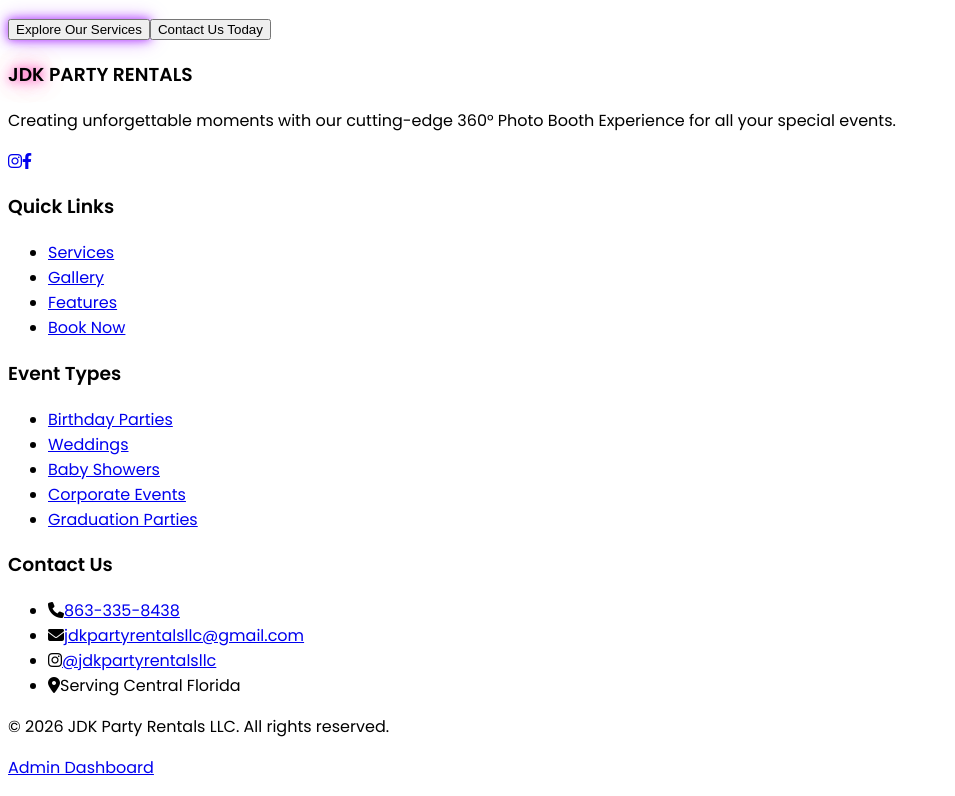
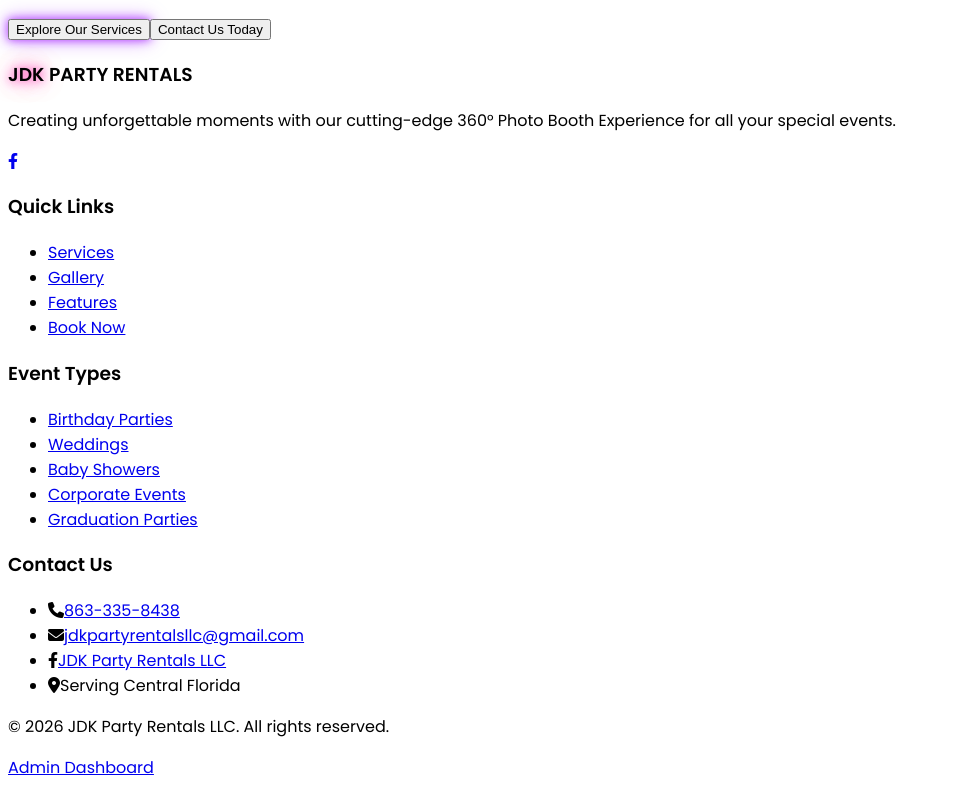
Before and after one commit to sylgag86/JDKPartyRental, a React (Vite) app in the folder client/: page /about in a window 1280 px wide. Shown: the part 4439-5235 px from the top of the page, without its empty margins (0-955 px from the left). Built offline with nearby package versions, Linux system fonts and the light colour scheme; what @shared/schema would draw is missing.

Commit message:
Remove Instagram link and update Facebook text
Removed Instagram link and icon from the footer, updated text for Facebook link.

```diff
--- a/client/src/components/layout/Footer.tsx
+++ b/client/src/components/layout/Footer.tsx
@@ -21,15 +21,6 @@ export default function Footer() {
             </p>
             <div className="flex gap-4">
               <a
-                href="https://www.instagram.com/jdkpartyrentalsllc"
-                target="_blank"
-                rel="noopener noreferrer"
-                className="w-10 h-10 bg-[hsl(var(--dark-bg))] rounded-full flex items-center justify-center text-white hover:bg-[hsl(var(--neon-pink))] transition-colors"
-                aria-label="Instagram"
-              >
-                <i className="fab fa-instagram"></i>
-              </a>
-              <a
                 href="https://www.facebook.com/JDKPartyRentalsllc"
                 target="_blank"
                 rel="noopener noreferrer"
@@ -38,7 +29,6 @@ export default function Footer() {
               >
                 <i className="fab fa-facebook-f"></i>
               </a>
-
             </div>
           </div>
 
@@ -161,14 +151,14 @@ export default function Footer() {
                 </a>
               </li>
               <li className="flex items-center gap-3">
-                <i className="fab fa-instagram text-[hsl(var(--neon-purple))]"></i>
+                <i className="fab fa-facebook-f text-[hsl(var(--neon-purple))]"></i>
                 <a
-                  href="https://www.instagram.com/jdkpartyrentalsllc"
+                  href="https://www.facebook.com/JDKPartyRentalsllc"
                   target="_blank"
                   rel="noopener noreferrer"
                   className="text-gray-300 hover:text-[hsl(var(--neon-purple))] transition-colors"
                 >
-                  @jdkpartyrentalsllc
+                  JDK Party Rentals LLC
                 </a>
               </li>
               <li className="flex items-center gap-3">
```
